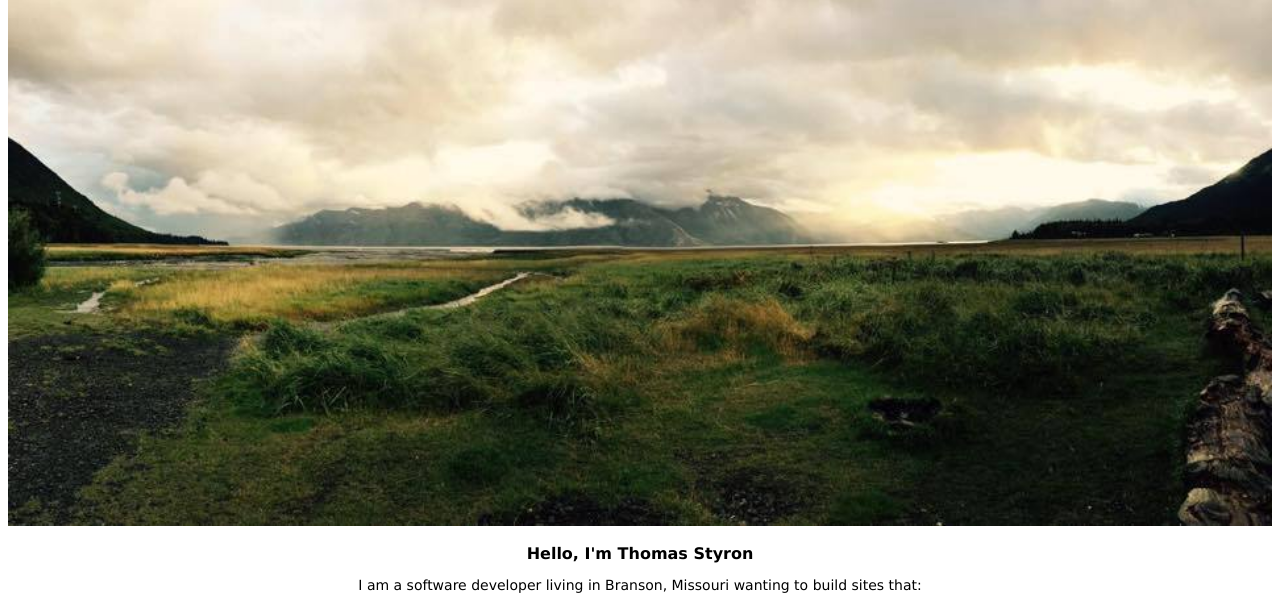
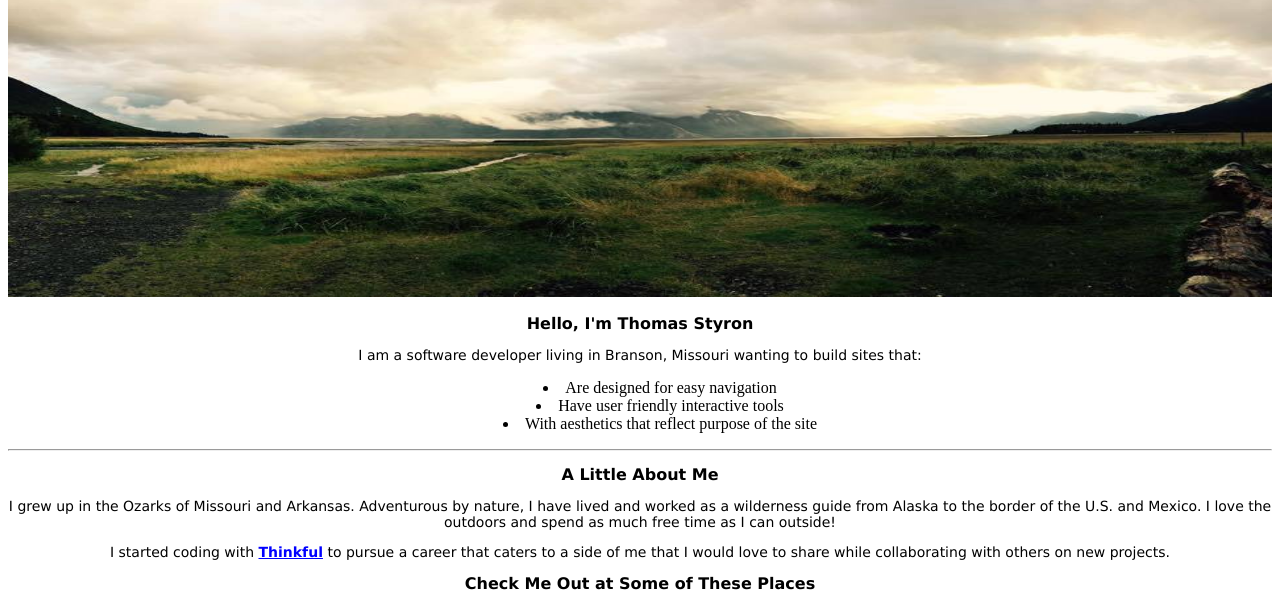
Before and after one commit to T-COZE/t-stryr.github.io, a plain HTML site: page Thinkful-HTML-project/index.html in a window 1280 px wide. Shown: the part 164-770 px from the top of the page. Drawn offline with Linux system fonts and the light colour scheme.

Commit message:
Update project.css

```diff
--- a/Thinkful-HTML-project/project.css
+++ b/Thinkful-HTML-project/project.css
@@ -15,6 +15,7 @@
 
 img{
   width:100%;
+  height:300px
 
 
 }
```
